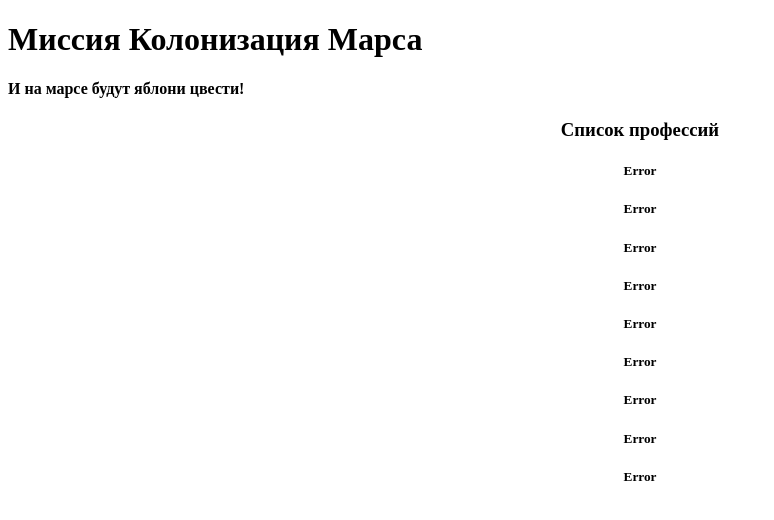
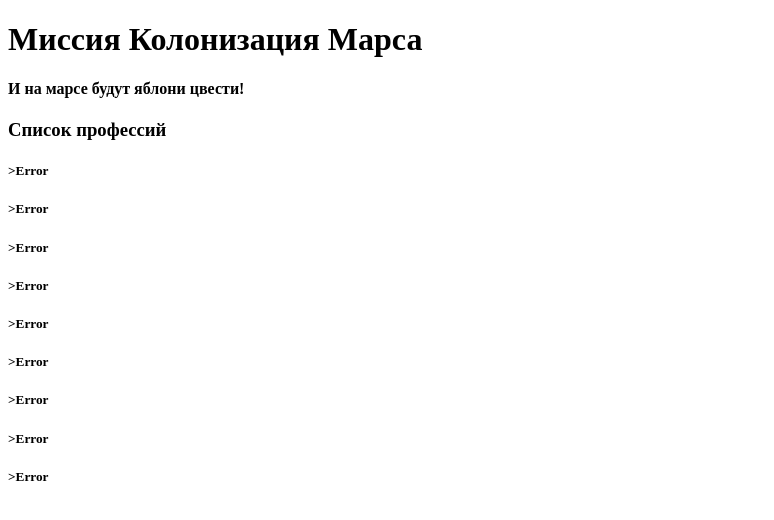
Before and after one commit to SanctusBebrus/task-flask, a Flask app: page /list_prof/1 in a window 1280 px wide. Shown: the top 520 px of the page, without its empty margins (0-774 px from the left). Run offline with Flask 3, Linux system fonts and the light colour scheme.

Commit message:
Update base.html

```diff
--- a/flask-task-wtf-6/templates/base.html
+++ b/flask-task-wtf-6/templates/base.html
@@ -7,14 +7,14 @@
     <body>
         <h1>Миссия Колонизация Марса</h1>
         <h4>И на марсе будут яблони цвести!</h4>
-        <h3 style="text-align: center">Список профессий<h3>
+        <h3> Список профессий</h3>
         {% for prof in prof_list %}
             {% if print_type == 'ol' %}
-                <h5 style="text-align: center">{{loop.index}} {{prof}}</h5>
+                <h5> {{loop.index}} {{prof}}</h5>
             {% elif print_type == 'ul' %}
-                <h5 style="text-align: center">·{{prof}}</h5>
+                <h5> {{prof}}</h5>
             {% else %}
-                <h5 style="text-align: center">Error</h5>
+                <h5> >Error</h5>
             {% endif %}
         {% endfor %}
     </body>
```
